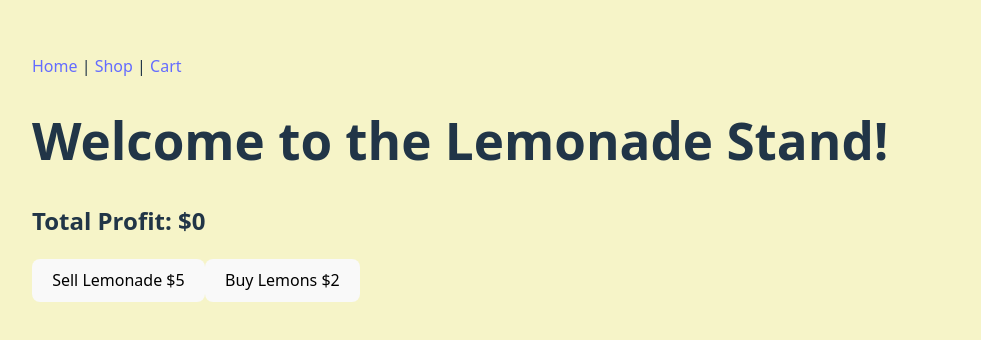
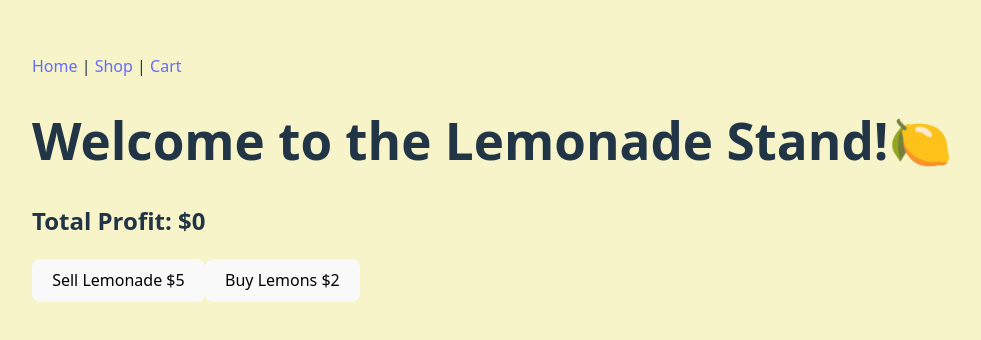
Before and after one commit to SarahNymann/lemonadeStand, a React (Vite) app: page /lemonadeStand/ in a window 1280 px wide. Shown: the part 254-594 px from the top of the page, without its empty margins (0-981 px from the left). Built offline with nearby package versions, Linux system fonts and the light colour scheme.

Commit message:
Add Lemon emoji

```diff
--- a/index.html
+++ b/index.html
@@ -4,7 +4,7 @@
     <meta charset="UTF-8" />
     <link rel="icon" type="image/svg+xml" href="/vite.svg" />
     <meta name="viewport" content="width=device-width, initial-scale=1.0" />
-    <title>lemonadestand</title>
+    <title>Lemonade Stand 🍋</title>
   </head>
   <body>
     <div id="root"></div>
--- a/src/pages/Home.jsx
+++ b/src/pages/Home.jsx
@@ -3,7 +3,7 @@ import LemonadeStand from "../components/LemonadeStand";
 export default function Home() {
   return (
     <div>
-      <h1>Welcome to the Lemonade Stand!</h1>
+      <h1>Welcome to the Lemonade Stand!🍋</h1>
       <LemonadeStand />
     </div>
   );
```
